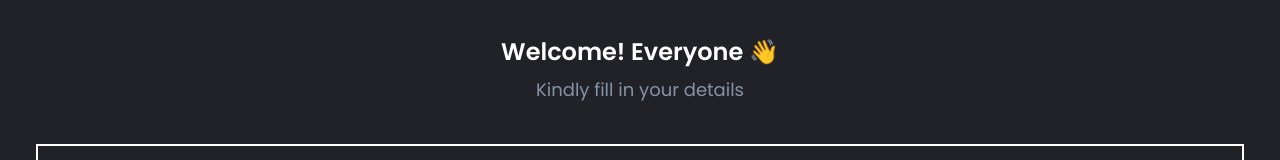
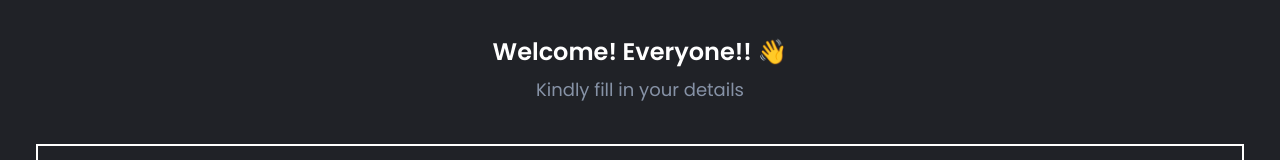
Before and after one commit to sisi-tarak/BackendFormUsingMERN, a React (Vite) app: page / in a window 1280 px wide. Shown: the top 160 px of the page. Built offline with nearby package versions, Linux system fonts and the light colour scheme.

Commit message:
welcome text changed in sip branch

```diff
--- a/src/Components/Signup/Signup.jsx
+++ b/src/Components/Signup/Signup.jsx
@@ -5,7 +5,7 @@ const Signup = () => {
   return (
     <div className="min-h-screen bg-[#202227] text-[#8692a6] font-poppins p-4">
       <div className="title">
-        <h2>Welcome! Everyone 👋</h2>
+        <h2>Welcome! Everyone!! 👋</h2>
         <label htmlFor="headdingtitle">Kindly fill in your details</label>
       </div>
 
```
